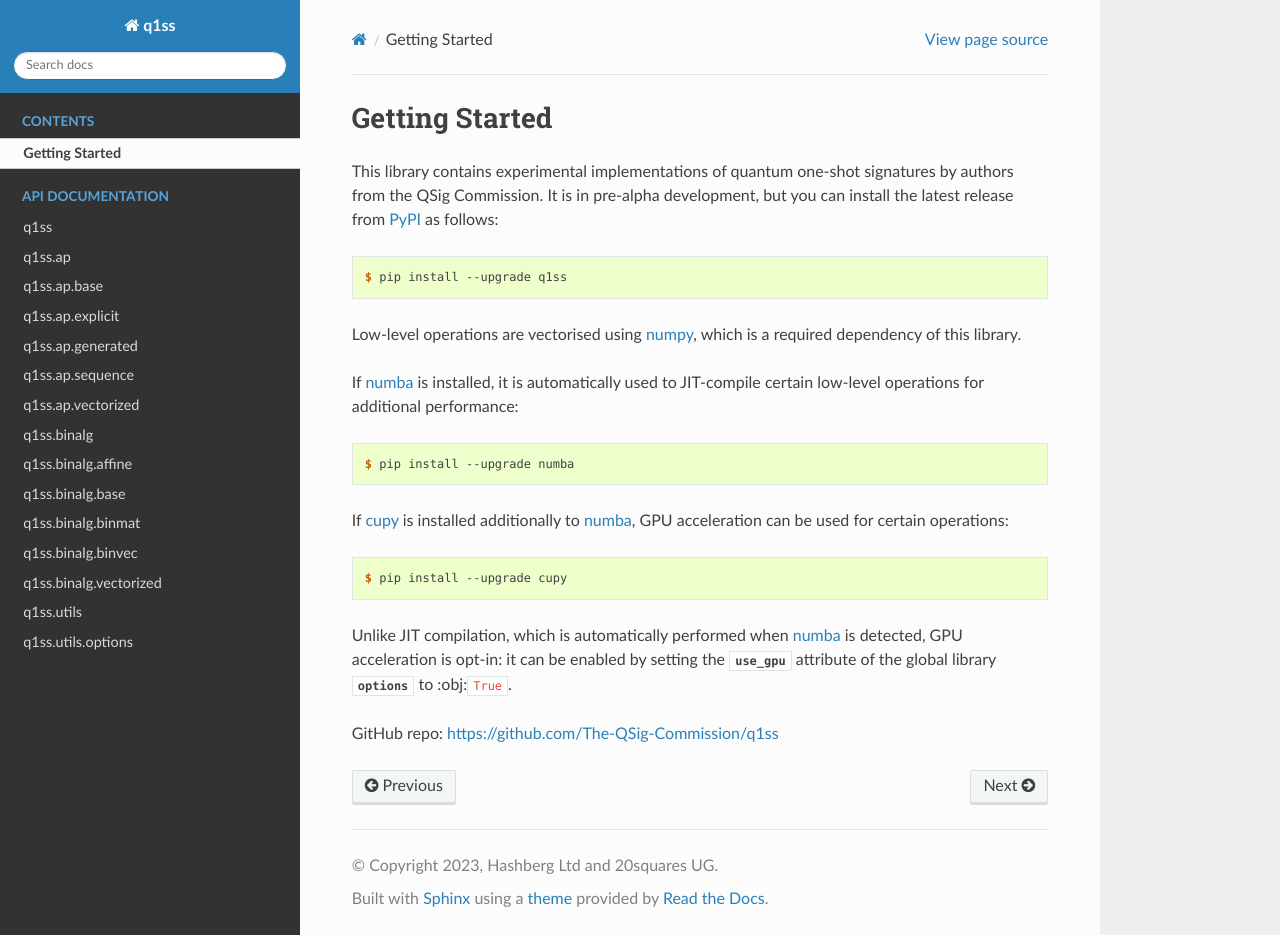
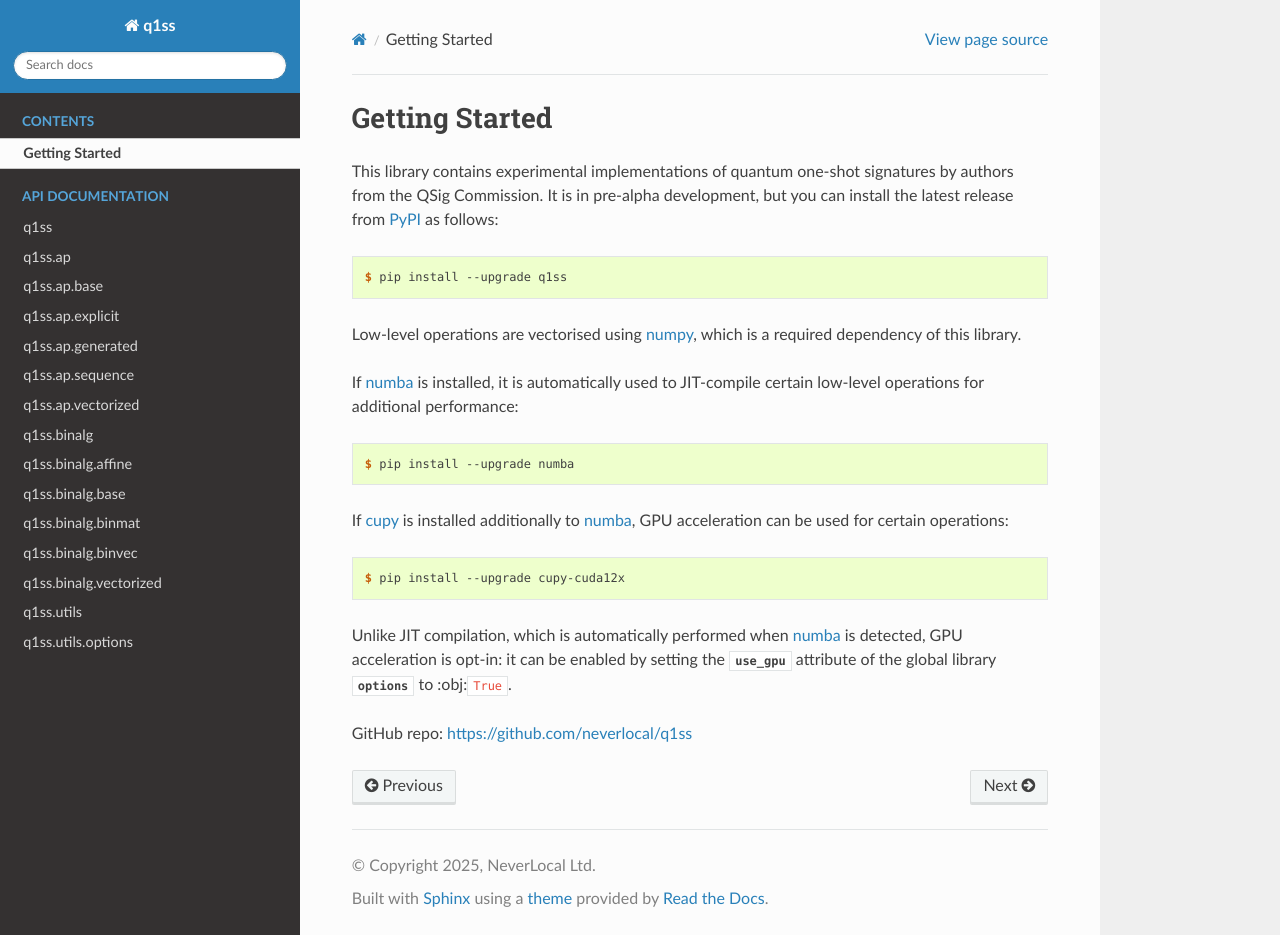
Before and after one commit to neverlocal/q1ss, a Sphinx documentation site: the page built from docs/getting-started.rst, in a window 1280 px wide and 935 px high. Built offline with Sphinx 7.4.7 and the Read the Docs theme 3.1.0, drawn with Linux system fonts in a browser that asks for light colours.

Commit message:
docs: bump to v0.1.0 and move ownership to NeverLocal

```diff
--- a/docs/conf.py
+++ b/docs/conf.py
@@ -24,8 +24,8 @@
 # -- Project information -----------------------------------------------------
 
 project = 'q1ss'
-copyright = '2023, Hashberg Ltd and 20squares UG'
-author = 'Hashberg Ltd and 20squares UG'
+copyright = '2025, NeverLocal Ltd'
+author = 'NeverLocal Ltd'
 
 
 # The version info for the project you"re documenting, acts as replacement for
@@ -33,9 +33,9 @@
 # built documents.
 #
 # The full version, including alpha/beta/rc tags.
-release = "0.0.1"
+release = "0.1.0"
 # The short X.Y version.
-version = "0.0.1"
+version = "0.1.0"
 
 
 # -- General configuration ---------------------------------------------------
--- a/docs/getting-started.rst
+++ b/docs/getting-started.rst
@@ -19,8 +19,8 @@
 
 .. code-block:: console
 
-    $ pip install --upgrade cupy
+    $ pip install --upgrade cupy-cuda12x
 
 Unlike JIT compilation, which is automatically performed when `numba <https://numba.readthedocs.io/en/stable/>`_ is detected, GPU acceleration is opt-in: it can be enabled by setting the :attr:`~q1ss.utils.options.Q1SSOptions.use_gpu` attribute of the global library :obj:`~q1ss.utils.options.options` to :obj:``True``.
 
-GitHub repo: https://github.com/The-QSig-Commission/q1ss
+GitHub repo: https://github.com/neverlocal/q1ss
--- a/docs/index.rst
+++ b/docs/index.rst
@@ -16,7 +16,7 @@
 resource estimation.
 
 
-GitHub repo: https://github.com/The-QSig-Commission/q1ss
+GitHub repo: https://github.com/neverlocal/q1ss
 
 
 .. toctree::
```
